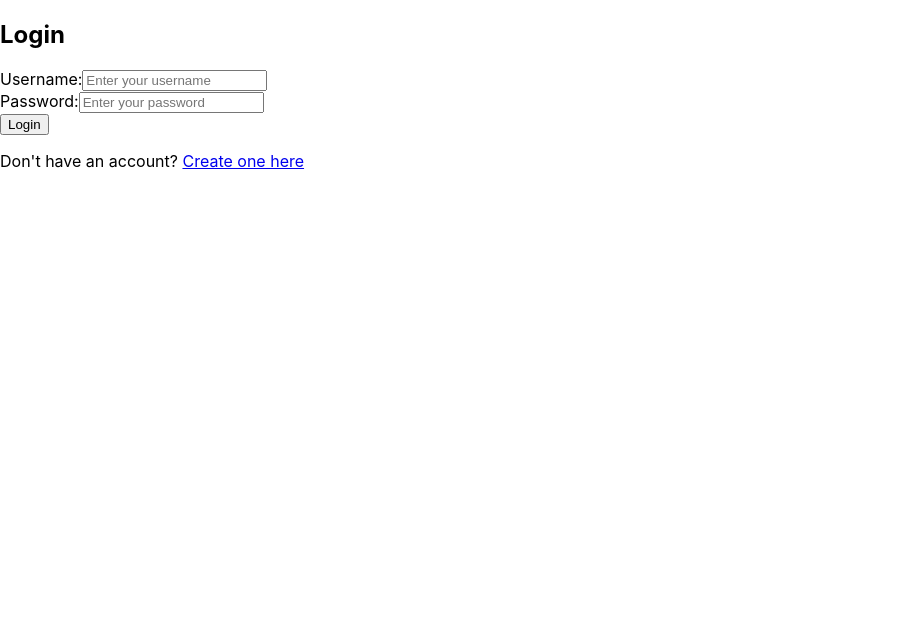
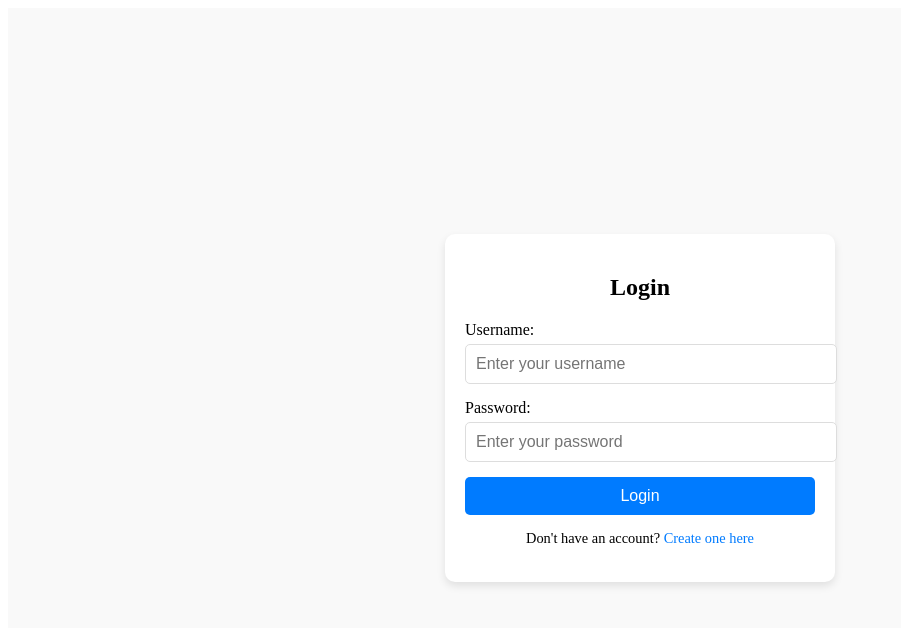
Before and after one commit to Codergirl004/Budget-Tracker, a React (Create React App) app: page / in a window 1280 px wide. Shown: the top 628 px of the page, without its empty margins (0-901 px from the left). Built offline with nearby package versions, Linux system fonts and the light colour scheme.

Commit message:
login_better

```diff
--- a/package.json
+++ b/package.json
@@ -7,6 +7,7 @@
     "cra-template": "1.2.0",
     "react": "^19.0.0",
     "react-dom": "^19.0.0",
+    "react-icons": "^5.4.0",
     "react-router-dom": "^7.1.3",
     "react-scripts": "5.0.1",
     "web-vitals": "^4.2.4"
--- a/src/App.jsx
+++ b/src/App.jsx
@@ -2,7 +2,7 @@ import React from "react";
 import { BrowserRouter as Router, Routes, Route } from "react-router-dom";
 import Login from "./components/Login";
 import Dashboard from "./components/Dashboard";
-import CreateAccount from "./components/CreateAccount"; // Import the CreateAccount component
+import CreateAccount from "./components/CreateAccount";
 
 const App = () => {
   return (
@@ -10,7 +10,7 @@ const App = () => {
       <Routes>
         <Route path="/" element={<Login />} />
         <Route path="/dashboard" element={<Dashboard />} />
-        <Route path="/create-account" element={<CreateAccount />} /> {/* Add this route */}
+        <Route path="/create-account" element={<CreateAccount />} />
       </Routes>
     </Router>
   );
--- a/src/components/CreateAccount.jsx
+++ b/src/components/CreateAccount.jsx
@@ -21,16 +21,17 @@ const CreateAccount = () => {
       return;
     }
 
-    // Here you would normally send the data to a backend to save the account
     alert("Account created successfully!");
-    navigate("/"); // Redirect to the login page after account creation
+    navigate("/"); // Redirect to login
   };
 
   return (
     <div className="create-account-container">
+      <div className="create-account-card">
         <h2>Create Account</h2>
         <form onSubmit={handleCreateAccount} className="create-account-form">
-        <div>
+          {/* Username */}
+          <div className="form-group">
             <label htmlFor="username">Username:</label>
             <input
               type="text"
@@ -41,7 +42,9 @@ const CreateAccount = () => {
               required
             />
           </div>
-        <div>
+
+          {/* Password */}
+          <div className="form-group">
             <label htmlFor="password">Password:</label>
             <input
               type="password"
@@ -52,7 +55,9 @@ const CreateAccount = () => {
               required
             />
           </div>
-        <div>
+
+          {/* Confirm Password */}
+          <div className="form-group">
             <label htmlFor="confirmPassword">Confirm Password:</label>
             <input
               type="password"
@@ -63,9 +68,16 @@ const CreateAccount = () => {
               required
             />
           </div>
+
+          {/* Error Message */}
           {error && <p className="error-message">{error}</p>}
-        <button type="submit">Create Account</button>
+
+          {/* Submit Button */}
+          <button type="submit" className="create-account-button">
+            Create Account
+          </button>
         </form>
+      </div>
     </div>
   );
 };
--- a/src/components/Dashboard.jsx
+++ b/src/components/Dashboard.jsx
@@ -1,10 +1,28 @@
 import React from "react";
+import { FaUserCircle, FaQuestionCircle } from "react-icons/fa";
 
 const Dashboard = () => {
   return (
-    <div className="dashboard">
-      <h1>Welcome to the Dashboard!</h1>
-      <p>Here you can track your budget and manage your finances.</p>
+    <div className="dashboard-container">
+      <div className="sidebar">
+        <div className="profile-section">
+          <FaUserCircle className="profile-icon" />
+          <p>Welcome, User!</p>
+        </div>
+        <ul className="sidebar-menu">
+          <li>
+            <button className="sidebar-button">Profile</button>
+          </li>
+          <li>
+            <button className="sidebar-button">Help</button>
+          </li>
+        </ul>
+      </div>
+
+      <div className="dashboard-content">
+        <h1>Welcome to the Dashboard!</h1>
+        <p>Here you can track your budget and manage your finances.</p>
+      </div>
     </div>
   );
 };
--- a/src/components/Login.jsx
+++ b/src/components/Login.jsx
@@ -14,11 +14,10 @@ const Login = () => {
     const validUsername = "admin";
     const validPassword = "12345";
 
-    // Validation logic
     if (username === validUsername && password === validPassword) {
       setError("");
       alert("Login Successful!");
-      navigate("/dashboard"); // Redirect to the dashboard page
+      navigate("/dashboard"); // Redirect to Dashboard
     } else {
       setError("Invalid username or password");
     }
@@ -26,9 +25,11 @@ const Login = () => {
 
   return (
     <div className="login-container">
+      <div className="login-card">
         <h2>Login</h2>
         <form onSubmit={handleLogin} className="login-form">
-        <div>
+          {/* Username */}
+          <div className="form-group">
             <label htmlFor="username">Username:</label>
             <input
               type="text"
@@ -39,7 +40,9 @@ const Login = () => {
               required
             />
           </div>
-        <div>
+
+          {/* Password */}
+          <div className="form-group">
             <label htmlFor="password">Password:</label>
             <input
               type="password"
@@ -50,11 +53,20 @@ const Login = () => {
               required
             />
           </div>
+
+          {/* Error Message */}
           {error && <p className="error-message">{error}</p>}
-        <button type="submit">Login</button>
+
+          {/* Submit Button */}
+          <button type="submit" className="login-button">Login</button>
         </form>
+
+        {/* Create Account Link */}
         <div className="create-account-link">
-        <p>Don't have an account? <a href="/create-account">Create one here</a></p>
+          <p>
+            Don't have an account? <a href="/create-account">Create one here</a>
+          </p>
+        </div>
       </div>
     </div>
   );
--- a/src/index.css
+++ b/src/index.css
@@ -1,13 +1,76 @@
-body {
-  margin: 0;
-  font-family: -apple-system, BlinkMacSystemFont, 'Segoe UI', 'Roboto', 'Oxygen',
-    'Ubuntu', 'Cantarell', 'Fira Sans', 'Droid Sans', 'Helvetica Neue',
-    sans-serif;
-  -webkit-font-smoothing: antialiased;
-  -moz-osx-font-smoothing: grayscale;
+/* Login Page */
+.login-container {
+  display: flex;
+  justify-content: center;
+  align-items: center;
+  height: 100vh;
+  background-color: #f9f9f9;
 }
 
-code {
-  font-family: source-code-pro, Menlo, Monaco, Consolas, 'Courier New',
-    monospace;
+/* Card Styling */
+.login-card {
+  width: 350px;
+  padding: 20px;
+  background: white;
+  border-radius: 10px;
+  box-shadow: 0 4px 8px rgba(0, 0, 0, 0.1);
+  text-align: center;
 }
+
+/* Form Group */
+.form-group {
+  margin-bottom: 15px;
+  text-align: left;
+}
+
+label {
+  display: block;
+  margin-bottom: 5px;
+  font-weight: 500;
+}
+
+input {
+  width: 100%;
+  padding: 10px;
+  border: 1px solid #ddd;
+  border-radius: 5px;
+  font-size: 1rem;
+}
+
+/* Error Message */
+.error-message {
+  color: red;
+  font-size: 0.9rem;
+  margin-bottom: 10px;
+}
+
+/* Login Button */
+.login-button {
+  width: 100%;
+  background-color: #007bff;
+  color: white;
+  border: none;
+  padding: 10px;
+  border-radius: 5px;
+  font-size: 1rem;
+  cursor: pointer;
+}
+
+.login-button:hover {
+  background-color: #0056b3;
+}
+
+/* Create Account Link */
+.create-account-link {
+  margin-top: 15px;
+  font-size: 0.9rem;
+}
+
+.create-account-link a {
+  color: #007bff;
+  text-decoration: none;
+}
+
+.create-account-link a:hover {
+  text-decoration: underline;
+}
```
Also changed, not shown: src/components/Balance.jsx (deleted, +0 -11 lines), src/components/BudgetTracker.jsx (deleted, +0 -41 lines), src/components/TransactionForm.jsx (deleted, +0 -52 lines), src/components/TransactionList.jsx (deleted, +0 -22 lines), 1 other file (tests, documents, lock files or other folders). Lines whose indentation alone changed are shown as unchanged.
